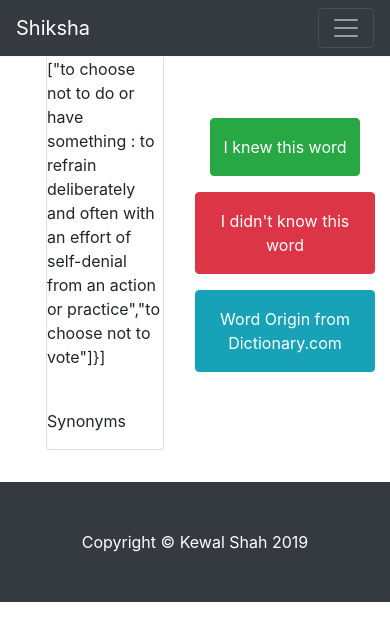
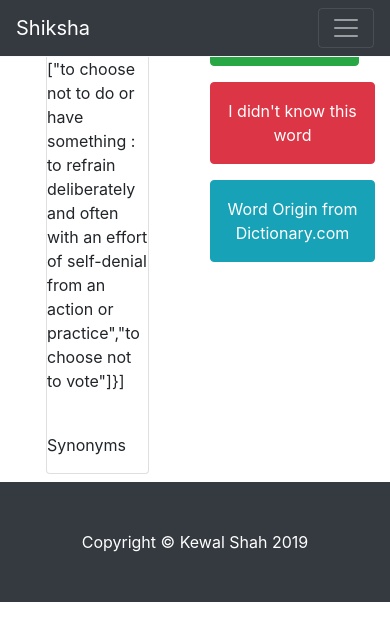
Before and after one commit to walkeknow/shiksha, a Django app: template vocab/templates/test.html in a window 390 px wide. Shown: the top 641 px of the page. Run offline with Django 3.2, Linux system fonts and the light colour scheme; the template is opened without the code that fills it, so the values that code supplies are empty; some libraries are stand-ins or nearby versions.

Commit message:
Optimize for mobile

```diff
--- a/vocab/templates/test.html
+++ b/vocab/templates/test.html
@@ -4,7 +4,7 @@
     <title>Test {{ test|capfirst }}</title>
     <!-- Custom styles for this template -->
     {% load static %}
-    <link href="{% static 'css/card.css?v=132' %}" rel="stylesheet">
+    <link href="{% static 'css/card.css?v=32' %}" rel="stylesheet">
     <script>
 
     </script>
@@ -119,7 +119,7 @@
                         </div>
                     </div>
                 </div>
-                <div class="col align-self-center">
+                <div class="col align-self-center d-none d-md-block">
                     <div class="row justify-content-center">
                         <button type="button" onclick="this.blur()" class="btn butn-lg btn-success py-3">I knew
                             this word
@@ -130,20 +130,34 @@
                             know this word
                         </button>
                     </div>
-                    <div class="row mt-5 justify-content-center d-none d-md-flex">
+                    <div class="row mt-5 justify-content-center">
                         {% load static %}
                         <a href="https://www.dictionary.com/browse/abstain#wordOrigin">
                             <img src="{% static 'images/dictionary.png' %}" alt="dictionary.com meaning"
                                  class="img-thumbnail" title="Word Origin and Examples from Dictionary.com">
                         </a>
                     </div>
-                    <div class="row mt-3 justify-content-center d-flex d-md-none">
+                </div>
+                {% comment %}Mobile View{% endcomment %}
+                <div class="col offset-1 d-block d-md-none">
+                    <div class="row justify-content-start">
+                        <button type="button" onclick="this.blur()" class="btn butn-lg btn-success py-3">I knew
+                            this word
+                        </button>
+                    </div>
+                    <div class="row mt-3 justify-content-start">
+                        <button type="button" onclick="this.blur()" class="btn butn-lg btn-danger py-3">I didn't
+                            know this word
+                        </button>
+                    </div>
+                    <div class="row mt-3 justify-content-start">
                         <a href="https://www.dictionary.com/browse/abstain#wordOrigin" role="button"
                            onclick="this.blur()" class="btn butn-lg btn-info py-3">Word Origin from
                             Dictionary.com
                         </a>
                     </div>
                 </div>
+
             </div>
         </div>
     </div>
```
